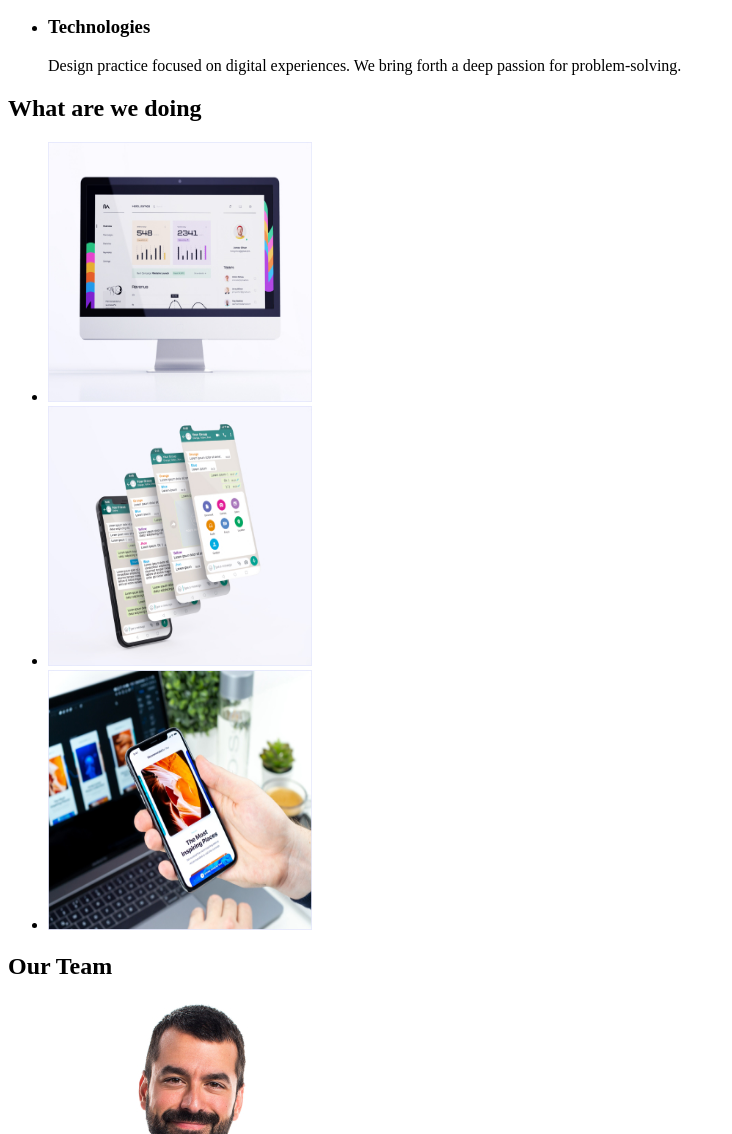
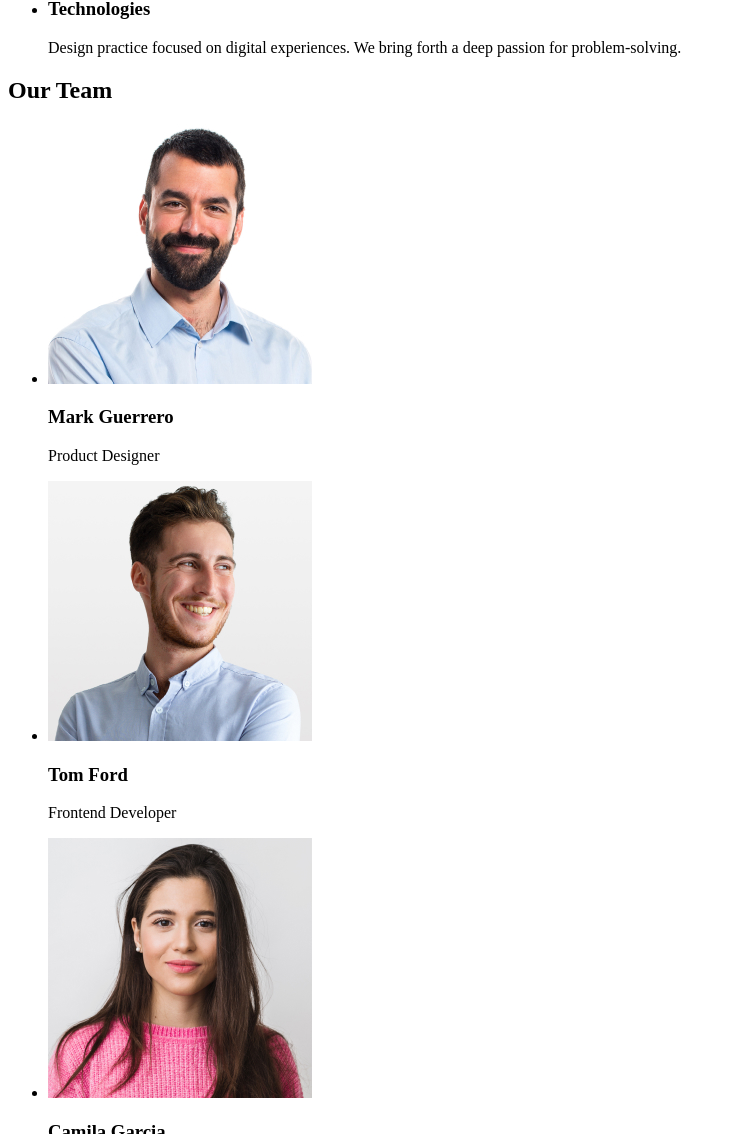
Before and after one commit to damlaerzan/goit-markup-hw-01, a plain HTML site: page index.html in a window 1280 px wide. Shown: the part 550-1684 px from the top of the page, without its empty margins (0-732 px from the left). Drawn offline with Linux system fonts and the light colour scheme.

Commit message:
proje oluşturuldu

```diff
--- a/index.html
+++ b/index.html
@@ -25,7 +25,6 @@
 
     <main>
       <h1>Effective Solutions for Your Business</h1>
-      <br />
       <button>Order Service</button>
 
       <h2>Our Features</h2>
@@ -60,33 +59,6 @@
         </li>
       </ul>
 
-      <h2>What are we doing</h2>
-      <ul>
-        <li>
-          <img
-            src="./images/services-1.jpg"
-            alt="service 1"
-            width="264"
-            height="260"
-          />
-        </li>
-        <li>
-          <img
-            src="./images/services-2.jpg"
-            alt="service 2"
-            width="264"
-            height="260"
-          />
-        </li>
-        <li>
-          <img
-            src="./images/services-3.jpg"
-            alt="service 3"
-            width="264"
-            height="260"
-          />
-        </li>
-      </ul>
       <h2>Our Team</h2>
       <ul>
         <li>
```
